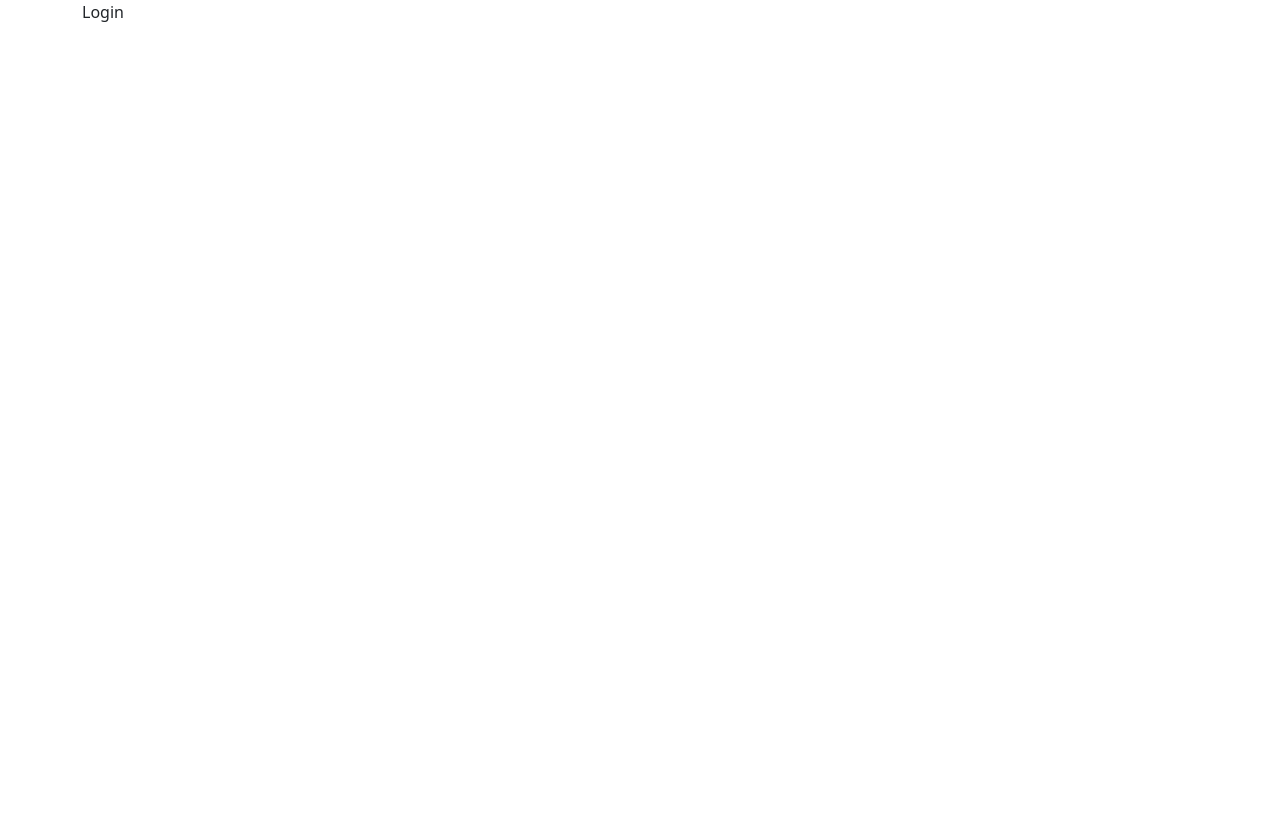
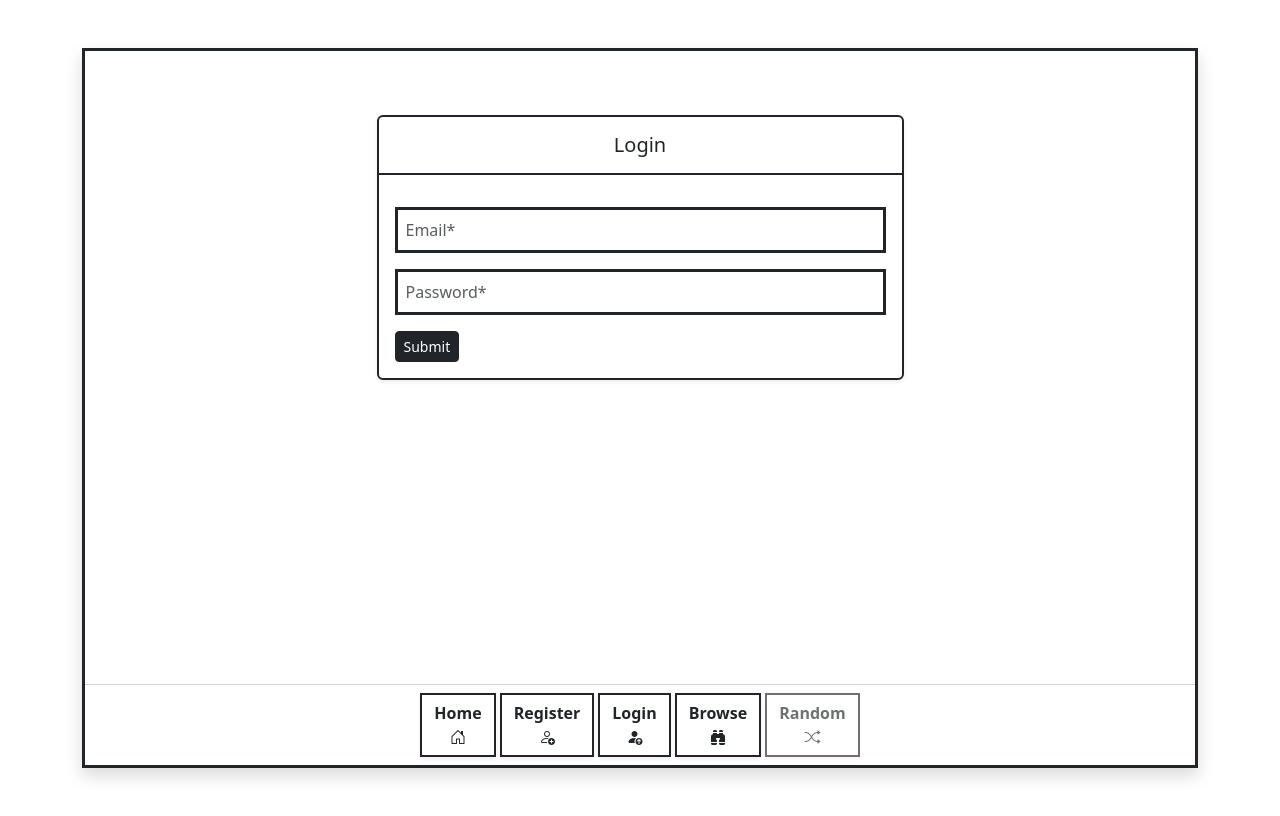
Before and after one commit to Developerzakir/laravel_react_sass, a React (Vite) app in the folder react/: page /login in a window 1280 px wide. Built offline with nearby package versions, Linux system fonts and the light colour scheme; a web font is replaced by a local one.

Commit message:
user login, logout completed

```diff
--- a/react/src/auth/Login.jsx
+++ b/react/src/auth/Login.jsx
@@ -1,7 +1,110 @@
-import React from 'react'
+import React, { useEffect, useState } from 'react'
+import { useNavigate } from 'react-router'
+import MenuItems from '../layouts/MenuItems'
+import { axiosRequest } from '../helpers/config'
+import { toast } from 'react-toastify'
+import useValidation from '../custom/useValidation'
+import { useDispatch, useSelector } from 'react-redux'
+import { setCurrentUser, setToken, setLoggedInOut } from '../redux/slices/userSlice'
+import Spinner from '../layouts/Spinner'
 
 export default function Login() {
-  return (
-    <div>Login</div>
-  )
+    const { isLoggedIn } = useSelector(state => state.user)
+    const[user, setUser] = useState({
+        email:'',
+        password:''
+    })
+    const[loading,setLoading] = useState(false)
+    const[validationErrors,setValidationErrors] = useState(null)
+    const navigate = useNavigate()
+    const dispatch = useDispatch()
+
+    useEffect(() => {
+        if(isLoggedIn) navigate('/')
+    }, [isLoggedIn])
+
+    const loginUser = async (e) => {
+        e.preventDefault()
+        setValidationErrors(null)
+        setLoading(true)
+        try {
+            const response = await axiosRequest.post('user/login',user)
+            setLoading(false)
+            dispatch(setCurrentUser(response.data.user))
+            dispatch(setToken(response.data.access_token))
+            dispatch(setLoggedInOut(true))
+            toast.success(response.data.message)
+            navigate('/')
+        } catch (error) {
+            if(error?.response?.status === 422) {
+                //display the validation errors
+                setValidationErrors(error.response.data.errors)
+            }
+            console.log(error)
+            setLoading(false)
+        }
+    }
+
+    return (
+        <div
+            className="card main__card border border-dark
+                border-3 bg-white my-5 rounded-0 shadow">
+            <div className="card-body">
+                <div className="row">
+                    <div className="col-md-12">
+                        <div className="row mt-5">
+                            <div className="col-md-6 mx-auto">
+                                <div className="card border border-dark border-2 shadow-sm">
+                                    <div className="card-header border-dark border-2 bg-white text-center mt-2">
+                                        <h5>
+                                            Login
+                                        </h5>
+                                    </div>
+                                    <div className="card-body">
+                                        <form onSubmit={(e) => loginUser(e)} className="mt-3">
+                                            <div className="mb-3">
+                                                <input type="email"
+                                                    name="email"
+                                                    className="form-control p-2 border border-dark border-3 rounded-0"
+                                                    value={user.email}
+                                                    onChange={(e) => setUser({
+                                                        ...user,email: e.target.value
+                                                    })}
+                                                    placeholder="Email*"
+                                                />
+                                                { useValidation(validationErrors,'email')}
+                                            </div>
+                                            <div className="mb-3">
+                                                <input type="password"
+                                                    name="password"
+                                                    className="form-control p-2 border border-dark border-3 rounded-0"
+                                                    value={user.password}
+                                                    onChange={(e) => setUser({
+                                                        ...user,password: e.target.value
+                                                    })}
+                                                    placeholder="Password*"
+                                                />
+                                                { useValidation(validationErrors,'password')}
+                                            </div>
+                                            {
+                                                loading ?
+                                                    <Spinner />
+                                                :
+                                                <button type="submit" className='btn btn-sm btn-dark'>
+                                                    Submit
+                                                </button>
+                                            }
+                                        </form>
+                                    </div>
+                                </div>
+                            </div>
+                        </div>
+                    </div>
+                </div>
+            </div>
+            <div className="card-footer bg-white">
+                <MenuItems />
+            </div>
+        </div>
+    )
 }
--- a/react/src/layouts/MenuItems.jsx
+++ b/react/src/layouts/MenuItems.jsx
@@ -1,11 +1,47 @@
-import React from 'react'
+import React, { useEffect } from 'react'
 import { Link } from 'react-router'
 import { useDispatch, useSelector } from 'react-redux'
-import { axiosRequest} from '../helpers/config'
+import { axiosRequest,getConfig } from '../helpers/config'
 import { setMessage,setWordDetails } from '../redux/slices/wordDetailsSlice'
+import { setCurrentUser, setToken, setLoggedInOut } from '../redux/slices/userSlice'
+
 
 export default function MenuItems() {
+   const { user, isLoggedIn, token} = useSelector(state => state.user)
    const dispatch = useDispatch()
+
+
+    useEffect(() => {
+        //get the currently logged in user function
+        const getLoggedInUser = async () => {
+            try {
+                const response = await axiosRequest.get('user',getConfig(token))
+                dispatch(setCurrentUser(response.data.user))
+            } catch (error) {
+                if(error?.response?.status === 401) {
+                    dispatch(setCurrentUser(null))
+                    dispatch(setToken(''))
+                    dispatch(setLoggedInOut(false))
+                }
+                console.log(error)
+            }
+        }
+        if(token) getLoggedInUser()
+    },[token])
+
+
+     //logout function
+    const logoutUser = async () => {
+        try {
+            const response = await axiosRequest.post('user/logout',null,getConfig(token))
+            dispatch(setCurrentUser(null))
+            dispatch(setToken(''))
+            dispatch(setLoggedInOut(false))
+            toast.success(response.data.message)
+        } catch (error) {
+            console.log(error)
+        }
+    }
 
   //generate a random word
      const generateRandomWord   = async (character) => {
@@ -19,34 +55,53 @@ export default function MenuItems() {
         }
 
   return (
-    <div className='d-flex justify-content-center align-items-center'>
+    <div className="d-flex justify-content-center align-items-center">
             <Link to="/" className="btn btn-white border border-dark
                 border-2 rounded-0 shadow-sm d-flex flex-column align-items-center">
                     <span className="fw-bold">Home</span>
                     <i className="bi bi-house-door"></i>
             </Link>
-
+            {
+                isLoggedIn ?
+                <>
+                    <Link to="/profile" className="btn btn-white border border-dark
+                        border-2 rounded-0 shadow-sm d-flex flex-column align-items-center ms-1">
+                            <span className="fw-bold">
+                                { user?.name }
+                            </span>
+                            <i className="bi bi-person"></i>
+                    </Link>
+                    <button
+                        onClick={() => logoutUser()}
+                        className="btn btn-white border border-dark
+                        border-2 rounded-0 shadow-sm d-flex flex-column align-items-center ms-1">
+                            <span className="fw-bold">Logout</span>
+                            <i className="bi bi-person-fill-down"></i>
+                    </button>
+                </>
+                :
+                <>
                     <Link to="/register" className="btn btn-white border border-dark
                         border-2 rounded-0 shadow-sm d-flex flex-column align-items-center ms-1">
                             <span className="fw-bold">Register</span>
                             <i className="bi bi-person-add"></i>
                     </Link>
-
                     <Link to="/login" className="btn btn-white border border-dark
                         border-2 rounded-0 shadow-sm d-flex flex-column align-items-center ms-1">
                             <span className="fw-bold">Login</span>
                             <i className="bi bi-person-fill-up"></i>
                     </Link>
+                </>
+            }
             <Link to="/browse/words" className="btn btn-white border border-dark
                 border-2 rounded-0 shadow-sm d-flex flex-column align-items-center ms-1">
                     <span className="fw-bold">Browse</span>
                     <i className="bi bi-binoculars-fill"></i>
             </Link>
-
             <button className="btn btn-white border border-dark
                 border-2 rounded-0 shadow-sm d-flex flex-column align-items-center ms-1"
-                onClick={() =>  generateRandomWord()}
-                 disabled={false}
+                onClick={() => generateRandomWord()}
+                disabled={!isLoggedIn || isLoggedIn && user?.number_of_hearts === 0}
             >
                     <span className="fw-bold">Random</span>
                     <i className="bi bi-shuffle"></i>
```
Lines whose indentation alone changed are shown as unchanged.
